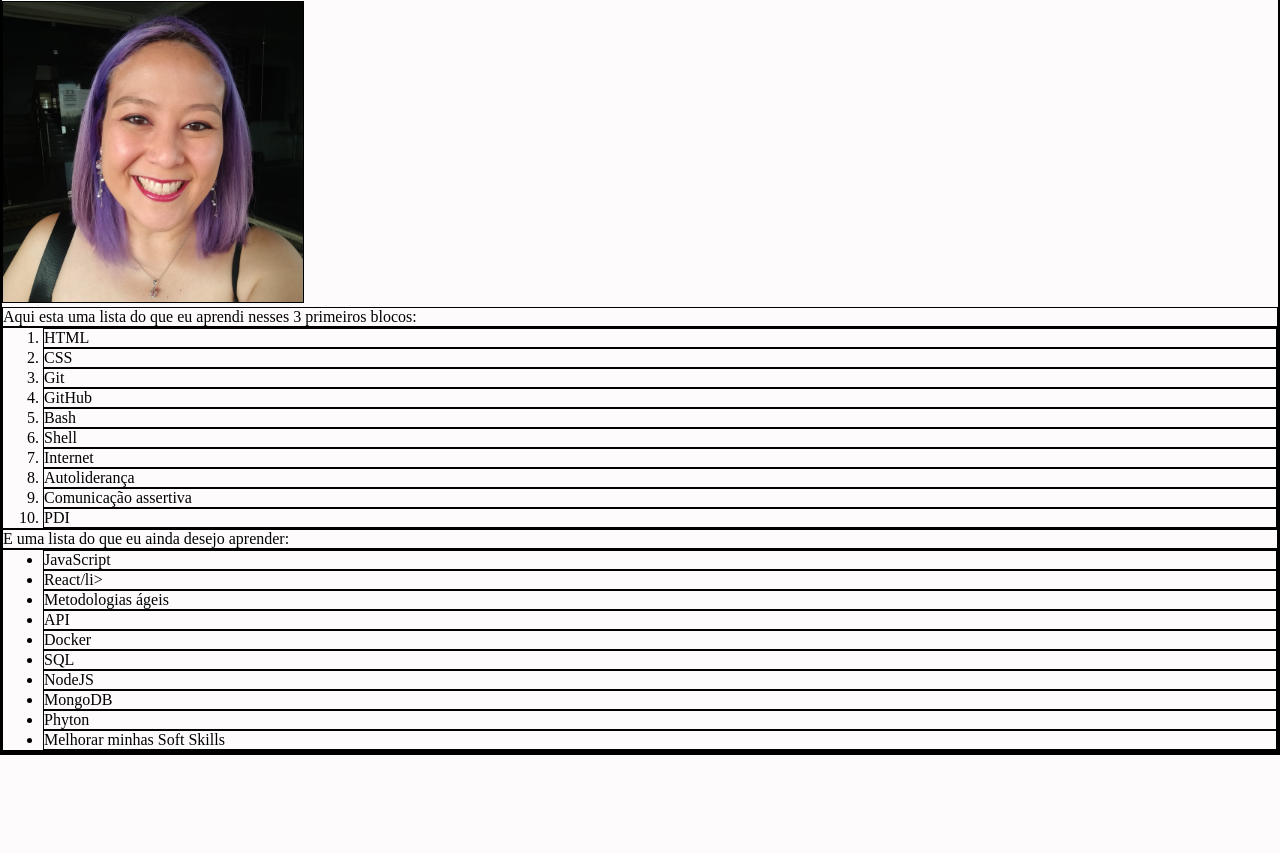
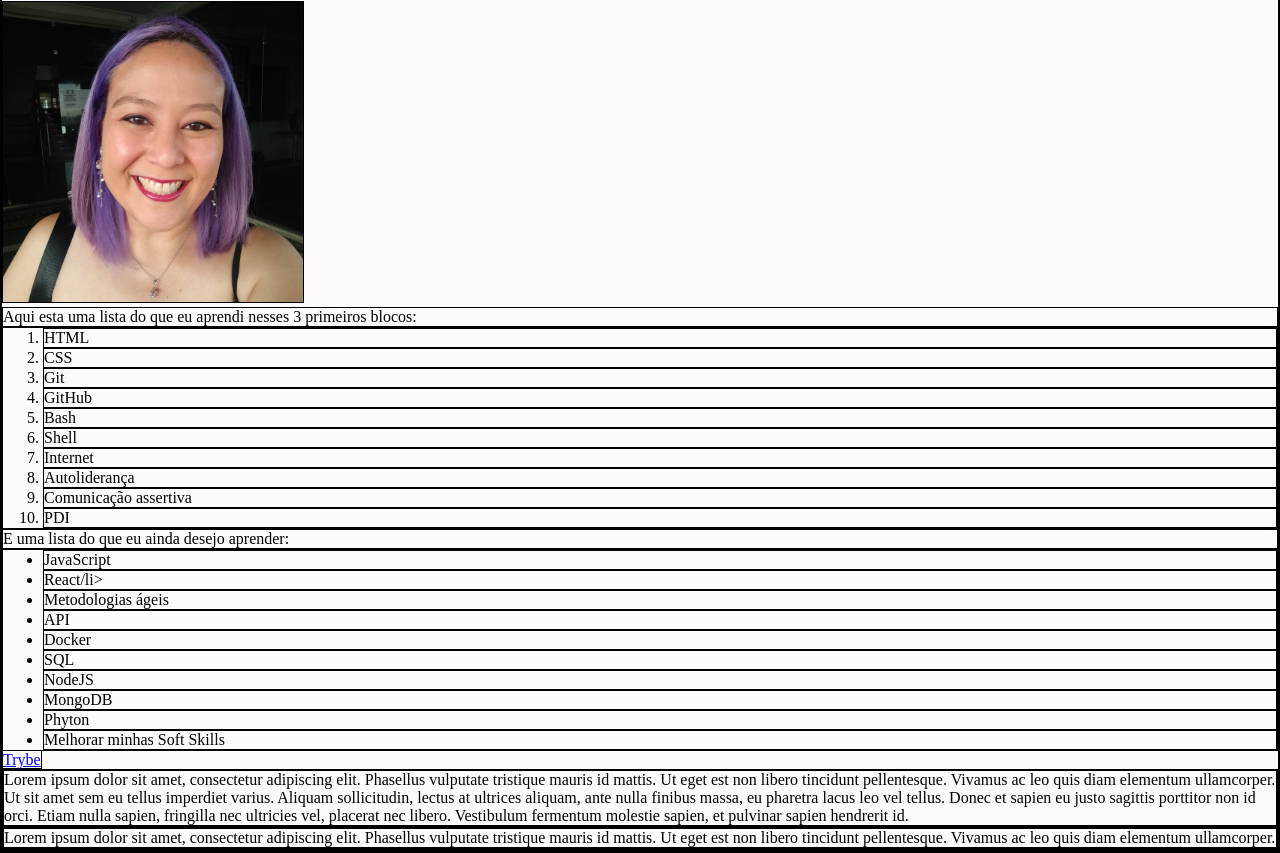
Before and after one commit to SheilaNS/project-lessons-learned, a website: page index.html in a window 1280 px wide. Shown: the part 51-904 px from the top of the page. Before the commit the page ends 806 px from the top, so only its background shows below. Drawn offline with Linux system fonts and the light colour scheme.

Commit message:
Requisitos 7, 8 e 9 OK

```diff
--- a/index.html
+++ b/index.html
@@ -38,6 +38,15 @@
         <li>Phyton</li>
         <li>Melhorar minhas Soft Skills</li>
     </ul>
+    <a href="https://www.betrybe.com/" target="_blank">Trybe</a>
+
+    <article>
+        <p>Lorem ipsum dolor sit amet, consectetur adipiscing elit. Phasellus vulputate tristique mauris id mattis. Ut eget est non libero tincidunt pellentesque. Vivamus ac leo quis diam elementum ullamcorper. Ut sit amet sem eu tellus imperdiet varius. Aliquam sollicitudin, lectus at ultrices aliquam, ante nulla finibus massa, eu pharetra lacus leo vel tellus. Donec et sapien eu justo sagittis porttitor non id orci. Etiam nulla sapien, fringilla nec ultricies vel, placerat nec libero. Vestibulum fermentum molestie sapien, et pulvinar sapien hendrerit id.</p>
+    </article>
+    <aside>
+        <p>Lorem ipsum dolor sit amet, consectetur adipiscing elit. Phasellus vulputate tristique mauris id mattis. Ut eget est non libero tincidunt pellentesque. Vivamus ac leo quis diam elementum ullamcorper.</p>
+    </aside>
+
     <footer id="rodape"></footer>
 </body>
 </html>
```
